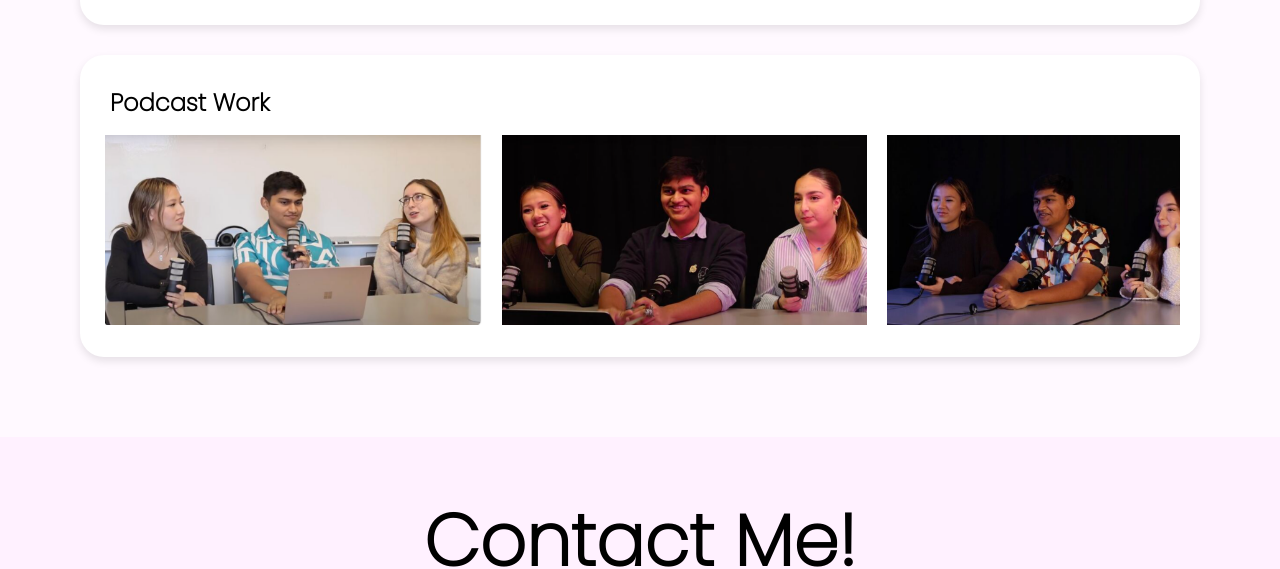
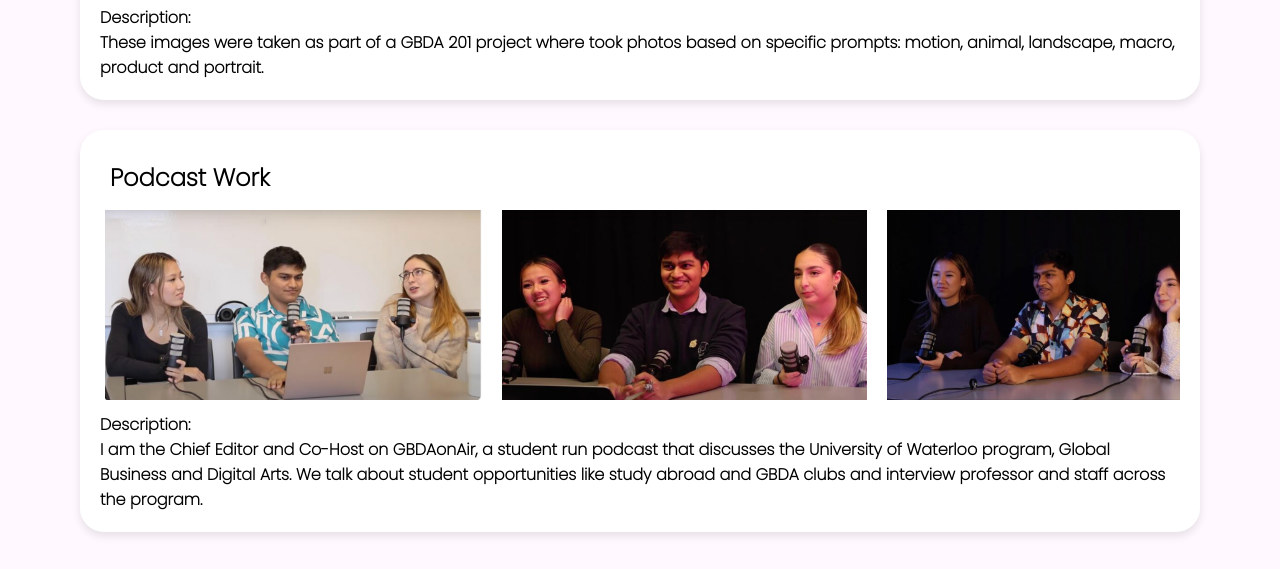
Before and after one commit to Cindyycc/work, a plain HTML site: page index.html in a window 1280 px wide. Shown: the part 2222-2791 px from the top of the page. Drawn offline with nearby package versions, Linux system fonts and the light colour scheme; grey boxes are pictures that could not be loaded.

Commit message:
captions

```diff
--- a/index.html
+++ b/index.html
@@ -20,6 +20,10 @@
         margin: 0;
         background: #fff1ff;
         color: black;
+      }
+
+      h4 {
+        padding: 3;
       }
 
       .header {
@@ -530,6 +534,13 @@
             <img src="product shot.png" alt="product">
             <img src="portrait shot.png" alt="portrait">
           </div>
+          <h4>
+          Description:
+          </h4>
+          <b>
+
+          These images were taken as part of a GBDA 201 project where took photos based on specific prompts: motion, animal, landscape, macro, product and portrait.
+          </b>
         </div>
         <div class="projectbox">
           <h3>
@@ -540,6 +551,12 @@
             <a href="https://lnkd.in/gYMPPAqD"> <img src="gbdaonairep2.png" alt="gbdaonairep2" </a> </a>
             <a href="https://lnkd.in/dcDwJTxJ"> <img src="gbdaonairep3.png" alt="gbdaonairep3" </a> </a>
           </div>
+          <h4>
+              Description:
+            </h4>
+            <b>
+            I am the Chief Editor and Co-Host on GBDAonAir, a student run podcast that discusses the University of Waterloo program, Global Business and Digital Arts. We talk about student opportunities like study abroad and GBDA clubs and interview professor and staff across the program.
+            </b>
         </div>
       </div>
     </section>
```
